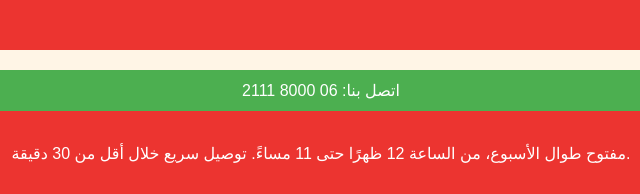
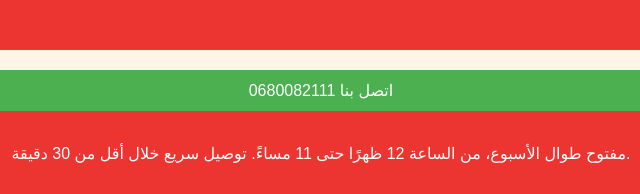
Before and after one commit to khaliddaanoune/tacos-landing-page, a plain HTML site: page index.html in a window 1280 px wide. Shown: the part 1579-1773 px from the top of the page, 319-959 px from the left. Drawn offline with Linux system fonts and the light colour scheme.

Commit message:
Update index.html

```diff
--- a/index.html
+++ b/index.html
@@ -149,7 +149,7 @@
 
     <!-- زر "اتصل بنا" -->
     <section class="contact">
-        <a href="tel:+212680021106" class="contact-button">اتصل بنا: 06 8000 2111</a>
+        <a href="tel:+212680082111" class="contact-button">اتصل بنا  0680082111</a>
     </section>
 
     <!-- Footer Section -->
```
